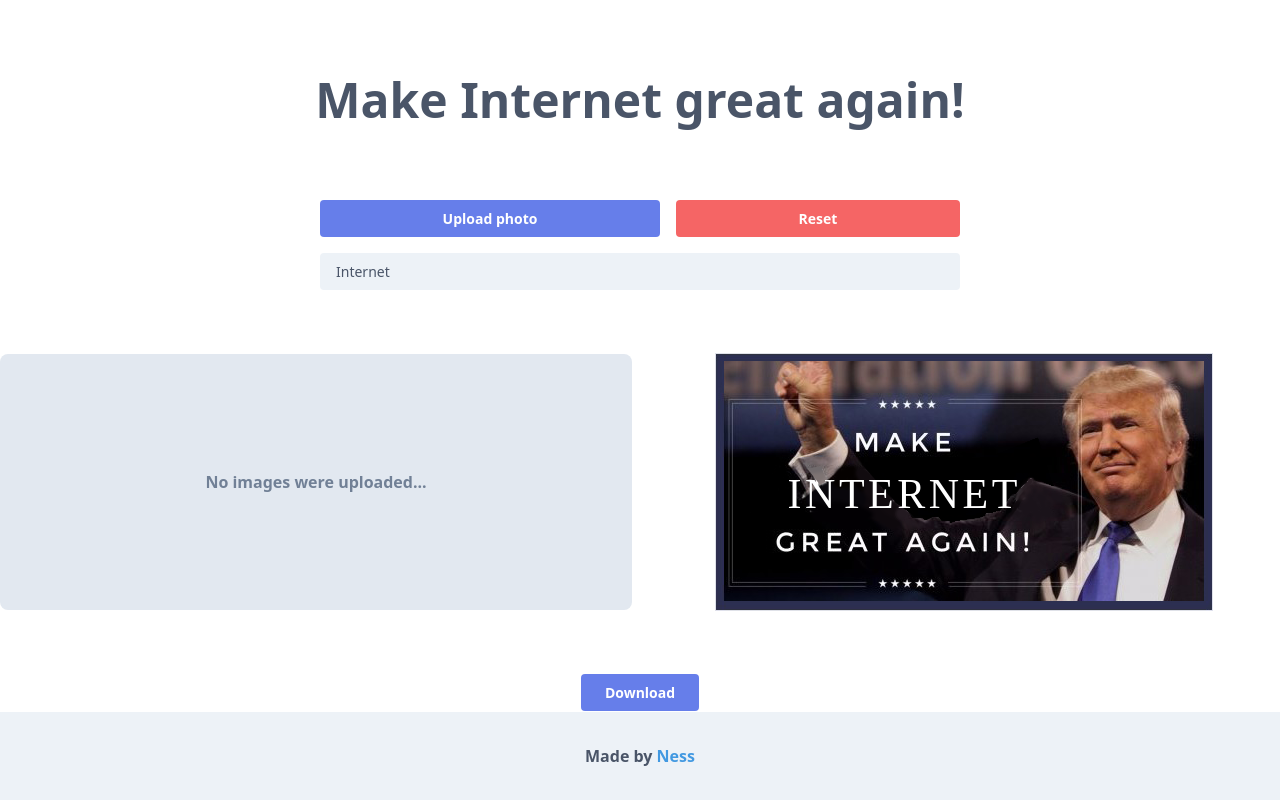
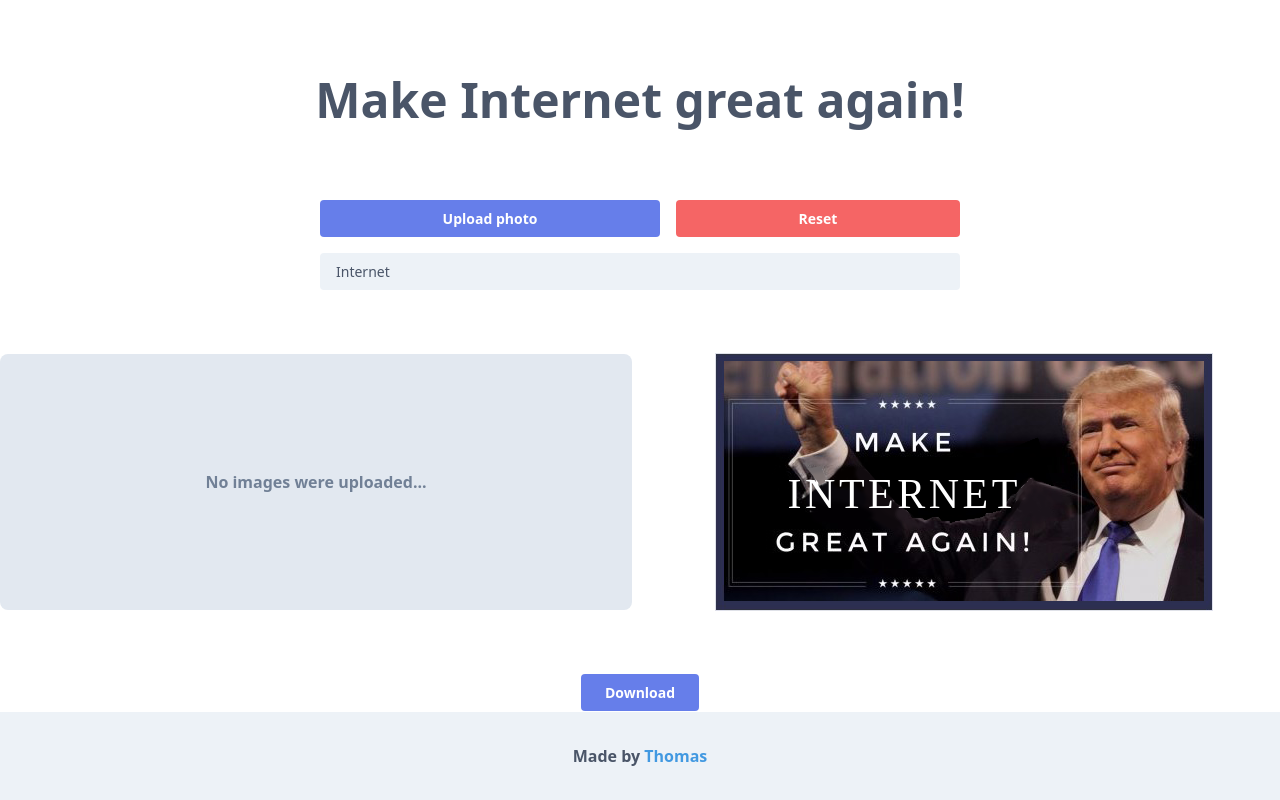
Before and after one commit to thomasvrgn/make-your-text-great-again, a Nuxt app: page / in a window 1280 px wide. Built offline with nearby package versions, Linux system fonts and the light colour scheme.

Commit message:
💬 Website author name fixed.

```diff
--- a/layouts/Header.vue
+++ b/layouts/Header.vue
@@ -25,7 +25,7 @@
     </div>
     <footer class="lg:absolute lg:bottom-0 lg:left-0 w-full bg-gray-200 mt-16 p-8">
       <span class="text-center mx-auto block text-gray-700 font-semibold">
-        Made by <a href="https://nessmc.fr" target="_blank" class="text-blue-500 hover:underline">Ness</a>
+        Made by <a href="https://thomas.quark-lang.dev" target="_blank" class="text-blue-500 hover:underline">Thomas</a>
       </span>
     </footer>
   </div>
```
